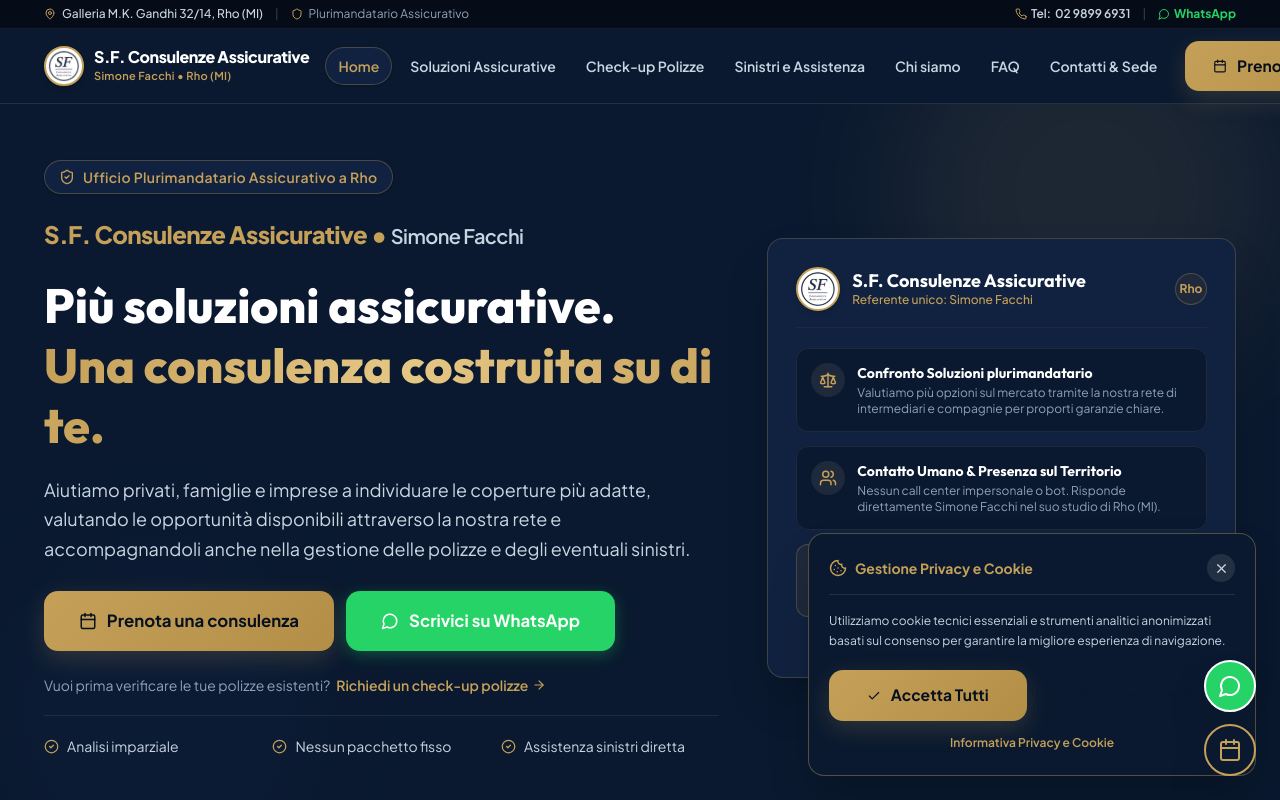
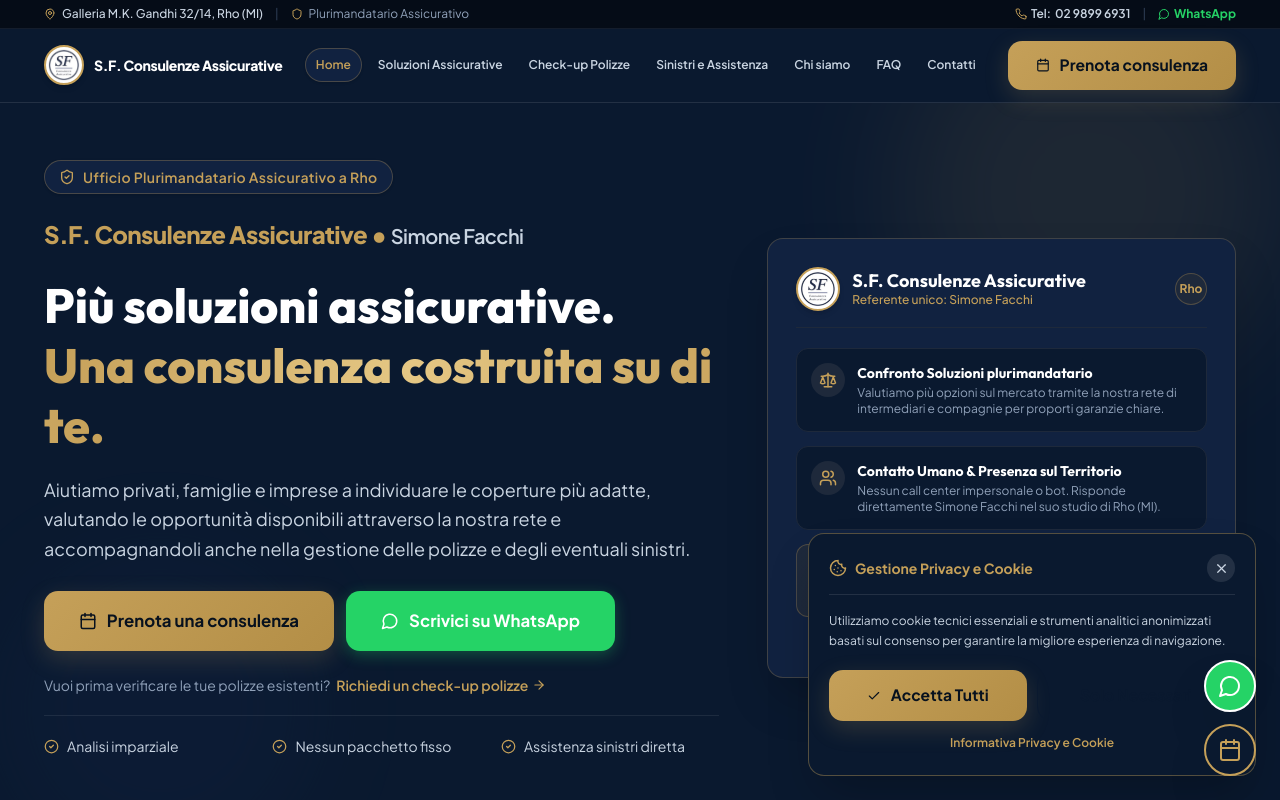
Before and after one commit to Massimilianociconte/SF-consulenze-assicurative, a React (Vite) app: page / in a window 1280 px wide. Shown: the top 800 px of the page. Built offline with nearby package versions, Linux system fonts and the light colour scheme.

Commit message:
Permanently fix desktop navbar item widths and responsive text breakpoints to prevent button clipping on laptop screens

```diff
--- a/src/components/Header.tsx
+++ b/src/components/Header.tsx
@@ -16,7 +16,7 @@
 
   const navRef = useRef<HTMLDivElement>(null);
 
-  // Measure exact bottom position of navbar to place drawer with 0px overlap
+  // Measure exact bottom position of navbar for mobile drawer alignment
   const updateNavOffset = () => {
     if (navRef.current) {
       const rect = navRef.current.getBoundingClientRect();
@@ -42,7 +42,7 @@
     };
   }, []);
 
-  // Recalculate whenever menu opens
+  // Lock body scroll when mobile menu is open
   useEffect(() => {
     if (mobileMenuOpen) {
       updateNavOffset();
@@ -56,13 +56,13 @@
   }, [mobileMenuOpen]);
 
   const navLinks = [
-    { href: "#home", label: "Home", badge: "Inizio" },
-    { href: "#soluzioni", label: "Soluzioni Assicurative", badge: "Privati & Imprese" },
-    { href: "#checkup", label: "Check-up Polizze", badge: "Gratuito" },
-    { href: "#sinistri", label: "Sinistri e Assistenza", badge: " h24 Direct" },
-    { href: "#chi-siamo", label: "Chi siamo", badge: "Rho (MI)" },
-    { href: "#faq", label: "FAQ", badge: "Risposte" },
-    { href: "#contatti", label: "Contatti & Sede", badge: "Galleria Gandhi" }
+    { href: "#home", label: "Home", shortLabel: "Home", badge: "Inizio" },
+    { href: "#soluzioni", label: "Soluzioni Assicurative", shortLabel: "Soluzioni", badge: "Privati & Imprese" },
+    { href: "#checkup", label: "Check-up Polizze", shortLabel: "Check-up", badge: "Gratuito" },
+    { href: "#sinistri", label: "Sinistri e Assistenza", shortLabel: "Sinistri", badge: " h24 Direct" },
+    { href: "#chi-siamo", label: "Chi siamo", shortLabel: "Chi siamo", badge: "Rho (MI)" },
+    { href: "#faq", label: "FAQ", shortLabel: "FAQ", badge: "Risposte" },
+    { href: "#contatti", label: "Contatti", shortLabel: "Contatti", badge: "Galleria Gandhi" }
   ];
 
   return (
@@ -70,7 +70,7 @@
 
       {/* 1. Top Utility Contact Bar */}
       <div className="bg-[#050c17] text-slate-300 text-xs py-1.5 border-b border-[#1e293b]/60">
-        <div className="container mx-auto px-4 flex items-center justify-between gap-2">
+        <div className="container mx-auto px-4 flex items-center justify-between gap-2 max-w-7xl">
 
           {/* Left Info */}
           <div className="flex items-center gap-3 text-slate-300 overflow-hidden">
@@ -123,10 +123,13 @@
             : 'bg-[#0a192f] py-3 border-b border-white/10'
         }`}
       >
-        <div className="container mx-auto px-4 sm:px-6 flex items-center justify-between gap-2 xl:gap-4 max-w-full">
+        <div className="container mx-auto px-4 sm:px-6 flex items-center justify-between gap-2 xl:gap-3 max-w-7xl">
 
-          {/* Brand Identity: Logo + Desktop Title */}
-          <a href="#home" className="flex items-center gap-2.5 group focus:outline-none shrink-0">
+          {/* Brand Identity:
+              - Mobile (< lg): Logo ONLY
+              - Desktop (lg+): Logo + Compact Title
+          */}
+          <a href="#home" className="flex items-center gap-2 xl:gap-2.5 group focus:outline-none shrink-0">
             {/* Circular Logo Frame */}
             <div className="w-10 h-10 rounded-full overflow-hidden bg-white border-2 border-[#c5a059] shadow-md flex items-center justify-center p-[2px] shrink-0 group-hover:scale-105 transition-transform">
               <img
@@ -137,42 +140,43 @@
             </div>
 
             {/* Desktop Brand Title */}
-            <div className="hidden lg:flex flex-col shrink">
-              <span className="font-extrabold text-white tracking-tight text-xs xl:text-base leading-tight group-hover:text-[#c5a059] transition-colors whitespace-nowrap">
+            <div className="hidden lg:flex flex-col shrink-0">
+              <span className="font-extrabold text-white tracking-tight text-xs xl:text-sm 2xl:text-base leading-tight group-hover:text-[#c5a059] transition-colors whitespace-nowrap">
                 S.F. Consulenze Assicurative
               </span>
-              <span className="text-[10px] xl:text-[11px] text-[#c5a059] font-semibold tracking-wide whitespace-nowrap hidden xl:block">
+              <span className="text-[10px] xl:text-[11px] text-[#c5a059] font-semibold tracking-wide whitespace-nowrap hidden 2xl:block">
                 Simone Facchi • Rho (MI)
               </span>
             </div>
           </a>
 
           {/* Desktop Navigation Links */}
-          <div className="hidden lg:flex items-center gap-0.5 xl:gap-1.5 shrink">
+          <div className="hidden lg:flex items-center gap-1 xl:gap-1.5 shrink">
             {navLinks.map((link) => {
               const isActive = activeSection === link.href.substring(1);
               return (
                 <a
                   key={link.href}
                   href={link.href}
-                  className={`px-2 py-1.5 xl:px-3 xl:py-2 rounded-lg text-xs xl:text-sm font-semibold transition-all whitespace-nowrap ${
+                  className={`px-2 py-1.5 xl:px-2.5 xl:py-2 rounded-lg text-xs xl:text-xs 2xl:text-sm font-semibold transition-all whitespace-nowrap ${
                     isActive
                       ? 'bg-[#112240] text-[#c5a059] border border-[#c5a059]/30 shadow-sm'
                       : 'text-slate-300 hover:text-white hover:bg-white/5'
                   }`}
                 >
-                  {link.label}
+                  <span className="xl:hidden">{link.shortLabel}</span>
+                  <span className="hidden xl:inline">{link.label}</span>
                 </a>
               );
             })}
           </div>
 
-          {/* Action CTAs */}
+          {/* Right Action Controls: Never Clipped */}
           <div className="flex items-center gap-2 shrink-0">
-            {/* Prenota Consulenza Button */}
+            {/* Desktop & Mobile CTA Button */}
             <button
               onClick={() => onOpenBooking()}
-              className="btn btn-primary text-xs xl:text-sm py-2 px-3 xl:py-2.5 xl:px-4 shadow-lg font-bold whitespace-nowrap shrink-0"
+              className="btn btn-primary text-xs xl:text-xs 2xl:text-sm py-2 px-3 xl:py-2.5 xl:px-3.5 shadow-lg font-bold whitespace-nowrap shrink-0"
             >
               <Calendar size={14} className="shrink-0" />
               <span>Prenota consulenza</span>
@@ -195,7 +199,7 @@
         </div>
       </nav>
 
-      {/* 3. Refined Mobile Native Drawer (Exact pixel alignment below navbar, 0px overlap) */}
+      {/* 3. Refined Mobile Native Drawer Overlay */}
       {mobileMenuOpen && (
         <div
           style={{ top: `${navBottomOffset}px` }}
@@ -218,7 +222,7 @@
               </span>
             </div>
 
-            {/* Luxurious Navigation Cards */}
+            {/* Navigation Cards */}
             {navLinks.map((link, idx) => {
               const isActive = activeSection === link.href.substring(1);
               return (
@@ -251,7 +255,7 @@
             })}
           </div>
 
-          {/* Luxurious Bottom Action Cards */}
+          {/* Bottom Actions in Drawer */}
           <div
             className="pt-4 pb-2 border-t border-[#1e293b] space-y-3 animate-stagger-item"
             style={{ animationDelay: '320ms' }}
```
